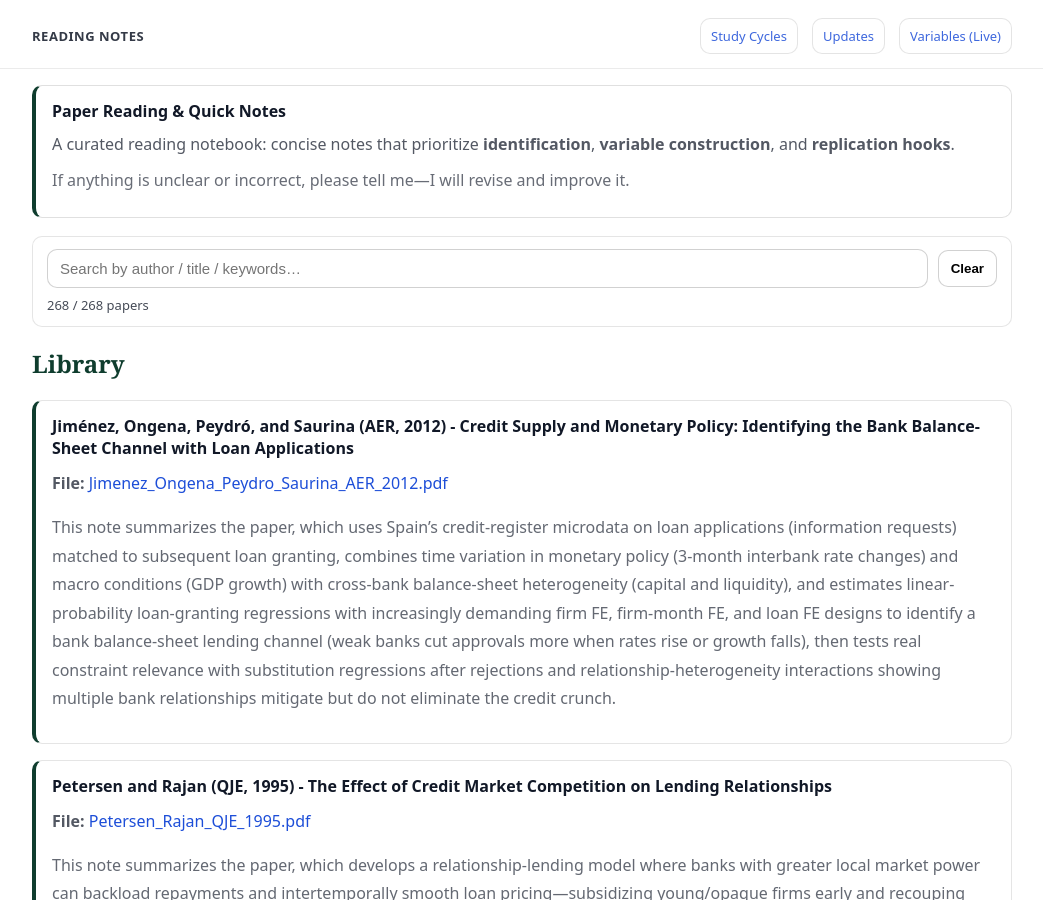
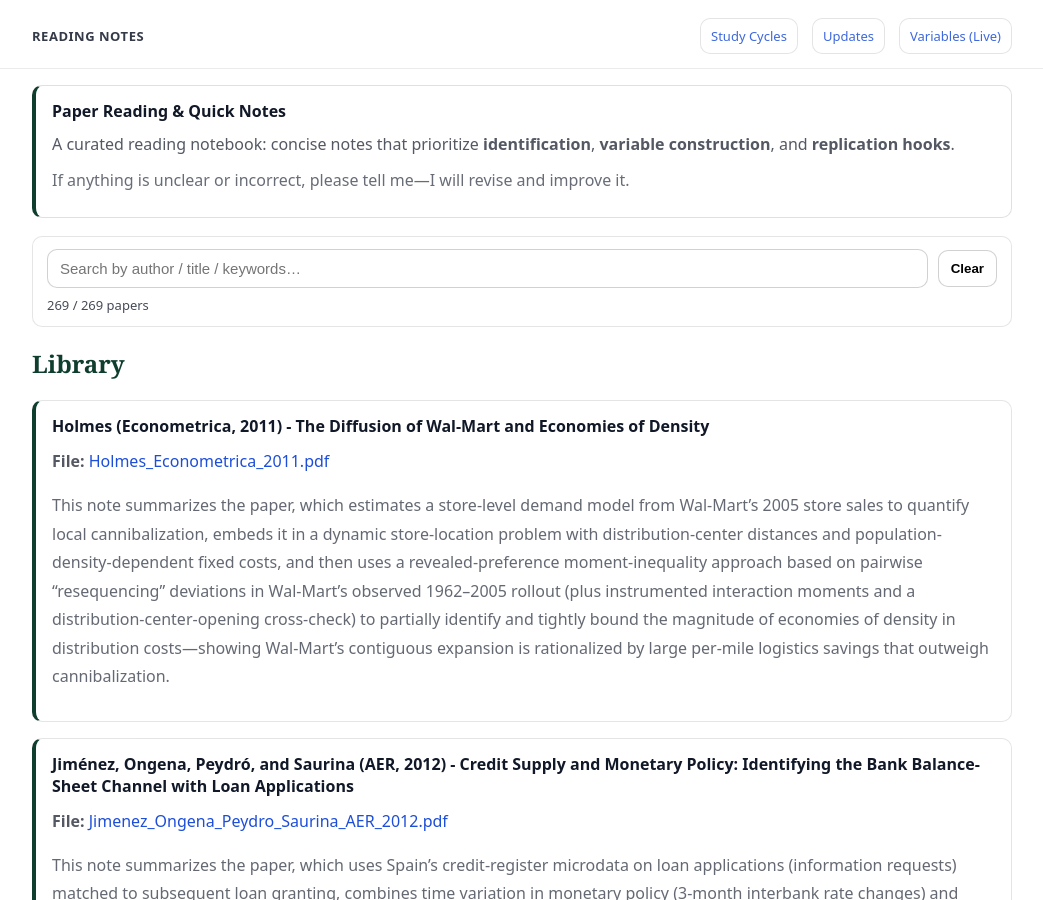
Before and after one commit to yaxinzn/study-archive, a Jekyll site: the page built from reading/index.md, in a window 1280 px wide and 900 px high. Shown: the whole window, without its empty margins (118-1161 px from the left). Built offline with Jekyll 4.4.1, drawn with Linux system fonts in a browser that asks for light colours.

Commit message:
Reading: add/update Holmes_Econometrica_2011.pdf

```diff
--- a/_data/reading.yml
+++ b/_data/reading.yml
@@ -1,3 +1,7 @@
+- title: "Holmes (Econometrica, 2011) - The Diffusion of Wal-Mart and Economies of Density"
+  file: "Holmes_Econometrica_2011.pdf"
+  desc: "This note summarizes the paper, which estimates a store-level demand model from Wal-Mart’s 2005 store sales to quantify local cannibalization, embeds it in a dynamic store-location problem with distribution-center distances and population-density-dependent fixed costs, and then uses a revealed-preference moment-inequality approach based on pairwise “resequencing” deviations in Wal-Mart’s observed 1962–2005 rollout (plus instrumented interaction moments and a distribution-center-opening cross-check) to partially identify and tightly bound the magnitude of economies of density in distribution costs—showing Wal-Mart’s contiguous expansion is rationalized by large per-mile logistics savings that outweigh cannibalization."
+
 - title: "Jiménez, Ongena, Peydró, and Saurina (AER, 2012) - Credit Supply and Monetary Policy: Identifying the Bank Balance-Sheet Channel with Loan Applications"
   file: "Jimenez_Ongena_Peydro_Saurina_AER_2012.pdf"
   desc: "This note summarizes the paper, which uses Spain’s credit-register microdata on loan applications (information requests) matched to subsequent loan granting, combines time variation in monetary policy (3-month interbank rate changes) and macro conditions (GDP growth) with cross-bank balance-sheet heterogeneity (capital and liquidity), and estimates linear-probability loan-granting regressions with increasingly demanding firm FE, firm-month FE, and loan FE designs to identify a bank balance-sheet lending channel (weak banks cut approvals more when rates rise or growth falls), then tests real constraint relevance with substitution regressions after rejections and relationship-heterogeneity interactions showing multiple bank relationships mitigate but do not eliminate the credit crunch."
```
Also changed, not shown: 1 other file.
